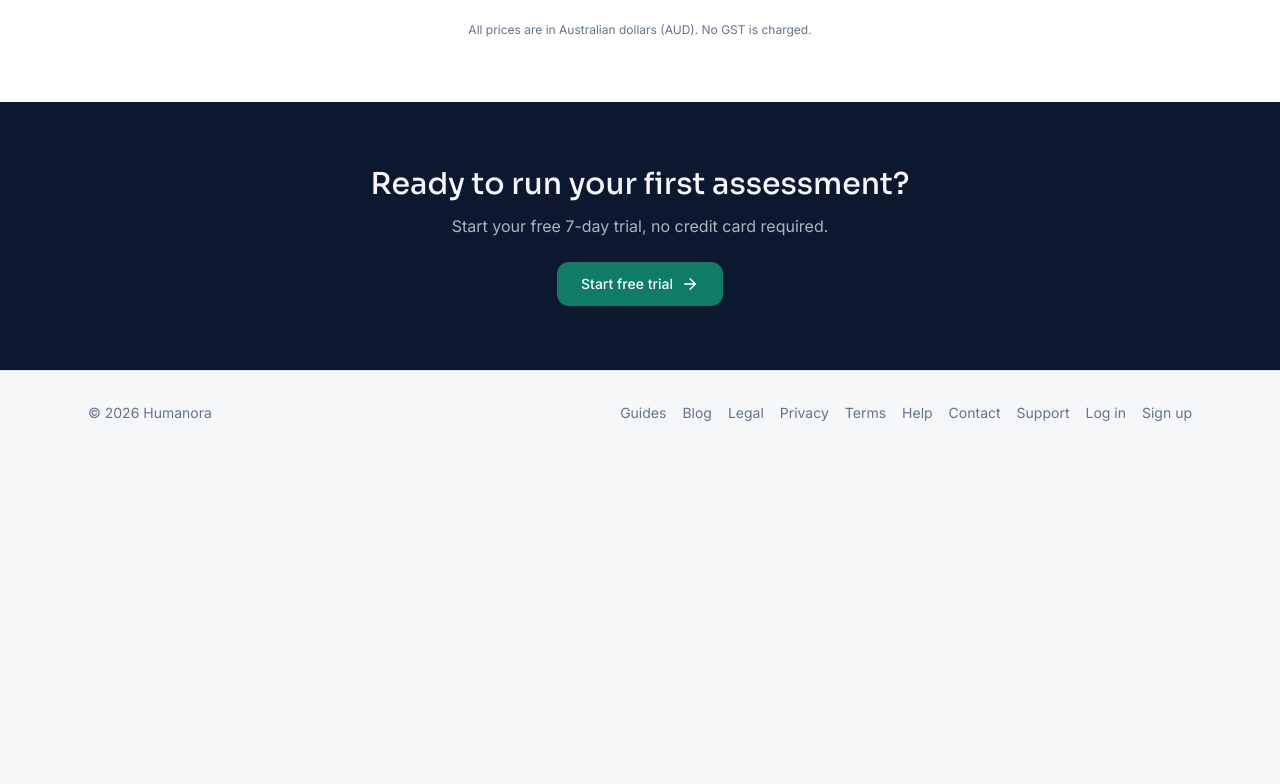
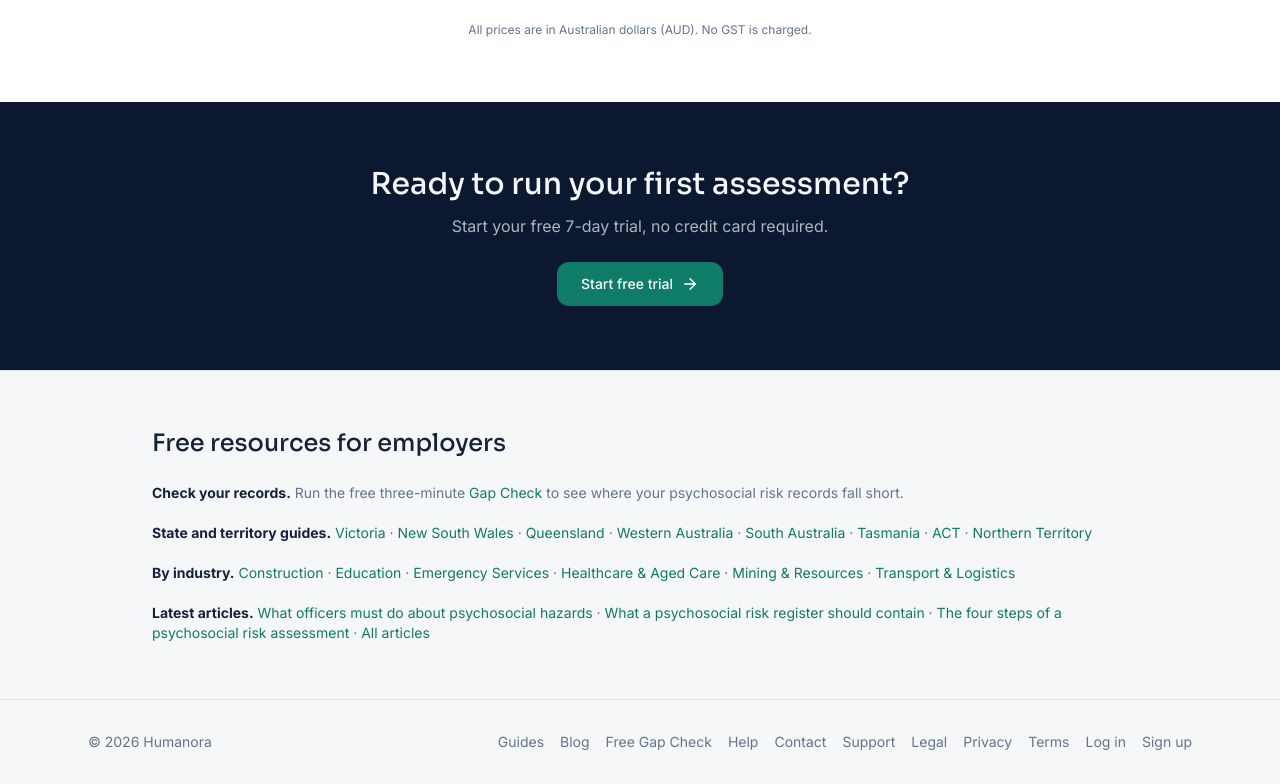
Before and after one commit to sventer667/psychsafe-web, a React (Vite) app in the folder client/: page / in a window 1280 px wide. Shown: the part 2449-3233 px from the top of the page. Before the commit the page ends 2904 px from the top, so only its background shows below. Built offline with nearby package versions, Linux system fonts and the light colour scheme; no server answers.

Commit message:
Homepage: real crawlable links in footer and free resources section

```diff
--- a/client/src/pages/Home.tsx
+++ b/client/src/pages/Home.tsx
@@ -1,5 +1,5 @@
 import { useState } from 'react'
-import { useNavigate, Navigate, useSearchParams } from 'react-router-dom'
+import { useNavigate, Navigate, useSearchParams, Link } from 'react-router-dom'
 import {
   ClipboardList,
   ShieldCheck,
@@ -277,15 +277,64 @@ export function Home() {
         </div>
       </section>
 
+      {/* Free resources: real links so crawlers can reach the guides, sector pages and articles */}
+      <section className="border-t border-border bg-canvas py-14">
+        <div className="mx-auto max-w-5xl px-6">
+          <h2 className="font-serif text-2xl text-ink">Free resources for employers</h2>
+          <div className="mt-6 space-y-5 text-sm text-muted">
+            <p>
+              <strong className="text-ink">Check your records.</strong> Run the free three-minute{' '}
+              <Link to="/gap-check" className="text-accent hover:underline">Gap Check</Link> to see where your psychosocial risk records fall short.
+            </p>
+            <p>
+              <strong className="text-ink">State and territory guides.</strong>{' '}
+              <Link to="/guides/victoria-psychosocial-hazards" className="text-accent hover:underline">Victoria</Link> ·{' '}
+              <Link to="/guides/nsw-psychosocial-hazards" className="text-accent hover:underline">New South Wales</Link> ·{' '}
+              <Link to="/guides/queensland-psychosocial-hazards" className="text-accent hover:underline">Queensland</Link> ·{' '}
+              <Link to="/guides/wa-psychosocial-hazards" className="text-accent hover:underline">Western Australia</Link> ·{' '}
+              <Link to="/guides/sa-psychosocial-hazards" className="text-accent hover:underline">South Australia</Link> ·{' '}
+              <Link to="/guides/tasmania-psychosocial-hazards" className="text-accent hover:underline">Tasmania</Link> ·{' '}
+              <Link to="/guides/act-psychosocial-hazards" className="text-accent hover:underline">ACT</Link> ·{' '}
+              <Link to="/guides/nt-psychosocial-hazards" className="text-accent hover:underline">Northern Territory</Link>
+            </p>
+            <p>
+              <strong className="text-ink">By industry.</strong>{' '}
+              <Link to="/sectors/construction" className="text-accent hover:underline">Construction</Link> ·{' '}
+              <Link to="/sectors/education" className="text-accent hover:underline">Education</Link> ·{' '}
+              <Link to="/sectors/emergency-services" className="text-accent hover:underline">Emergency Services</Link> ·{' '}
+              <Link to="/sectors/healthcare-aged-care" className="text-accent hover:underline">Healthcare &amp; Aged Care</Link> ·{' '}
+              <Link to="/sectors/mining-resources" className="text-accent hover:underline">Mining &amp; Resources</Link> ·{' '}
+              <Link to="/sectors/transport-logistics" className="text-accent hover:underline">Transport &amp; Logistics</Link>
+            </p>
+            <p>
+              <strong className="text-ink">Latest articles.</strong>{' '}
+              <Link to="/articles/officers-due-diligence-psychosocial-hazards" className="text-accent hover:underline">What officers must do about psychosocial hazards</Link> ·{' '}
+              <Link to="/articles/psychosocial-risk-register" className="text-accent hover:underline">What a psychosocial risk register should contain</Link> ·{' '}
+              <Link to="/articles/psychosocial-risk-assessment-four-steps" className="text-accent hover:underline">The four steps of a psychosocial risk assessment</Link> ·{' '}
+              <Link to="/blog" className="text-accent hover:underline">All articles</Link>
+            </p>
+          </div>
+        </div>
+      </section>
+
       <footer className="border-t border-border py-8">
         <div className="mx-auto flex max-w-6xl flex-wrap items-center justify-between gap-4 px-6 text-sm text-muted">
           <div className="flex items-center gap-2">
 
             <span>© {new Date().getFullYear()} Humanora</span>
           </div>
-          <div className="flex items-center gap-4">
-            <button onClick={() => navigate('/guides')} className="hover:text-ink">Guides</button><button onClick={() => navigate('/blog')} className="hover:text-ink">Blog</button><button onClick={() => navigate('/legal')} className="hover:text-ink">Legal</button><button onClick={() => navigate('/privacy')} className="hover:text-ink">Privacy</button><button onClick={() => navigate('/terms')} className="hover:text-ink">Terms</button><button onClick={() => navigate('/help')} className="hover:text-ink">Help</button><button onClick={() => navigate('/contact')} className="hover:text-ink">Contact</button><button onClick={() => navigate('/support')} className="hover:text-ink">Support</button><button onClick={() => navigate('/login')} className="hover:text-ink">Log in</button>
-            <button onClick={() => navigate('/signup')} className="hover:text-ink">Sign up</button>
+          <div className="flex flex-wrap items-center gap-4">
+            <Link to="/guides" className="hover:text-ink">Guides</Link>
+            <Link to="/blog" className="hover:text-ink">Blog</Link>
+            <Link to="/gap-check" className="hover:text-ink">Free Gap Check</Link>
+            <Link to="/help" className="hover:text-ink">Help</Link>
+            <Link to="/contact" className="hover:text-ink">Contact</Link>
+            <Link to="/support" className="hover:text-ink">Support</Link>
+            <Link to="/legal" className="hover:text-ink">Legal</Link>
+            <Link to="/privacy" className="hover:text-ink">Privacy</Link>
+            <Link to="/terms" className="hover:text-ink">Terms</Link>
+            <Link to="/login" className="hover:text-ink">Log in</Link>
+            <Link to="/signup" className="hover:text-ink">Sign up</Link>
           </div>
         </div>
       </footer>
```
